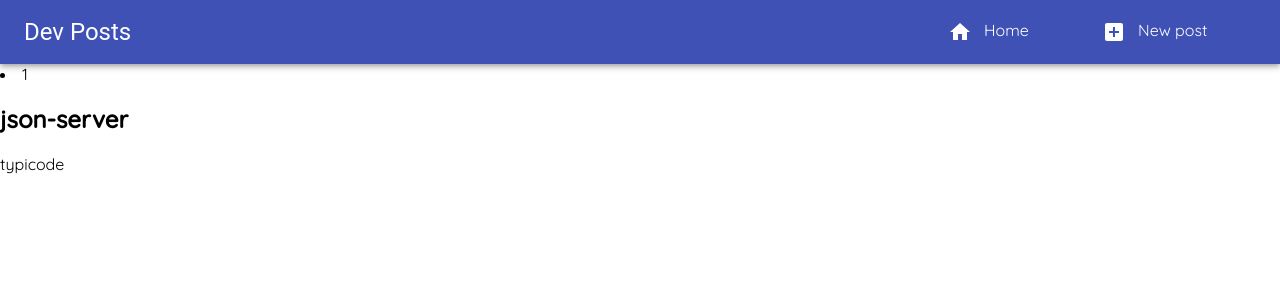
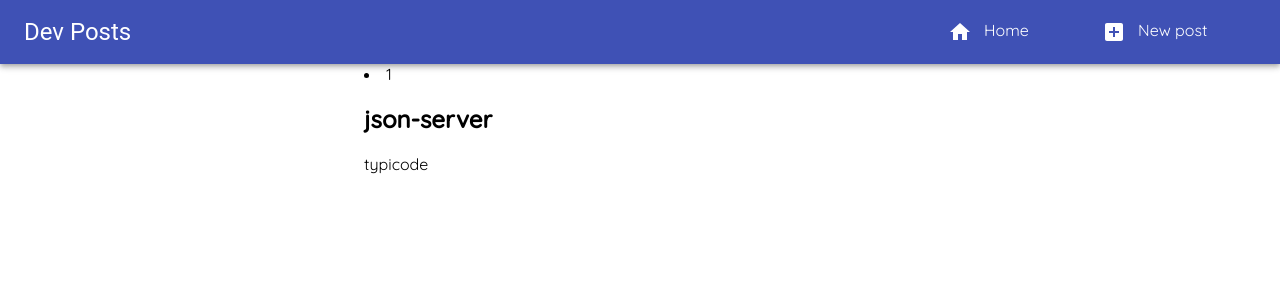
Before and after one commit to sarah27h/posts-app, a React (Create React App) app: page /posts/1 in a window 1280 px wide. Shown: the top 300 px of the page. Built offline with nearby package versions, Linux system fonts and the light colour scheme; data requests are answered from the project's data file.

Commit message:
Feat: add new routes

```diff
--- a/src/App.js
+++ b/src/App.js
@@ -4,12 +4,15 @@
 import Home from './Home';
 import { BrowserRouter as Router, Route, Switch } from 'react-router-dom';
 import Post from './components/posts/Post';
+import NotFound from './components/layouts/NotFound';
+import Container from '@material-ui/core/Container';
 
 function App() {
   return (
     <Router>
       <div className="App">
         <Navbar />
+        <Container maxWidth="sm">
           <Switch>
             <Route path="/" exact>
               <Home />
@@ -20,7 +23,11 @@
             <Route path="/posts/:id">
               <Post />
             </Route>
+            <Route path="*">
+              <NotFound />
+            </Route>
           </Switch>
+        </Container>
       </div>
     </Router>
   );
```
Lines whose indentation alone changed are shown as unchanged.
